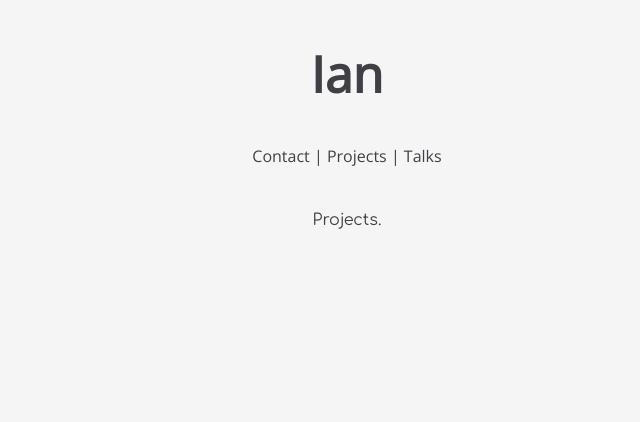
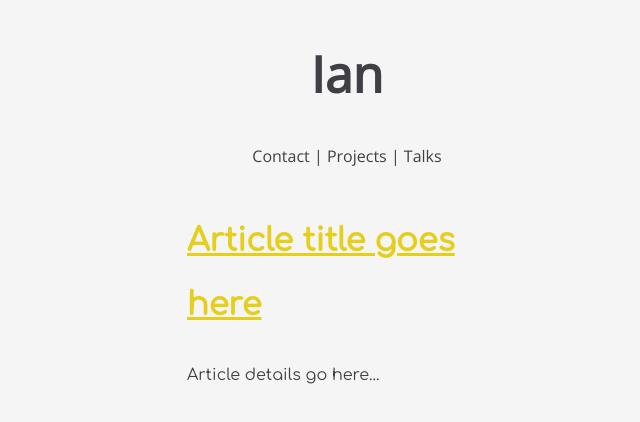
Before and after one commit to RadiantGH/brightsite, a React (Create React App) app: page /projects in a window 1280 px wide. Shown: the top 422 px of the page, without its empty margins (293-933 px from the left). Built offline with nearby package versions, Linux system fonts and the light colour scheme.

Commit message:
Created basis for project articles.

```diff
--- /dev/null
+++ b/src/components/ProjectArticle.jsx
@@ -0,0 +1,17 @@
+import React from 'react';
+import ReactDOM from 'react-dom/client';
+import {
+    BrowserRouter as Router,
+    Link
+  } from "react-router-dom";
+
+const ProjectArticle = function({article}) {
+    return (
+        <div>
+            <a href={`/${article}`} className='url'><h1>Article title goes here</h1></a>
+            <p>Article details go here...</p>
+        </div>
+    );
+}
+
+export default ProjectArticle;
--- a/src/pages/Projects.jsx
+++ b/src/pages/Projects.jsx
@@ -1,10 +1,13 @@
 import React from 'react';
 import ReactDOM from 'react-dom/client';
+import ProjectArticle from '../components/ProjectArticle.jsx';
 
 const Projects = function() {
     return (
         <div>
-            <p> Projects. </p>
+            <ProjectArticle
+                article={'shard'}
+            />
         </div>
     );
 }
```
